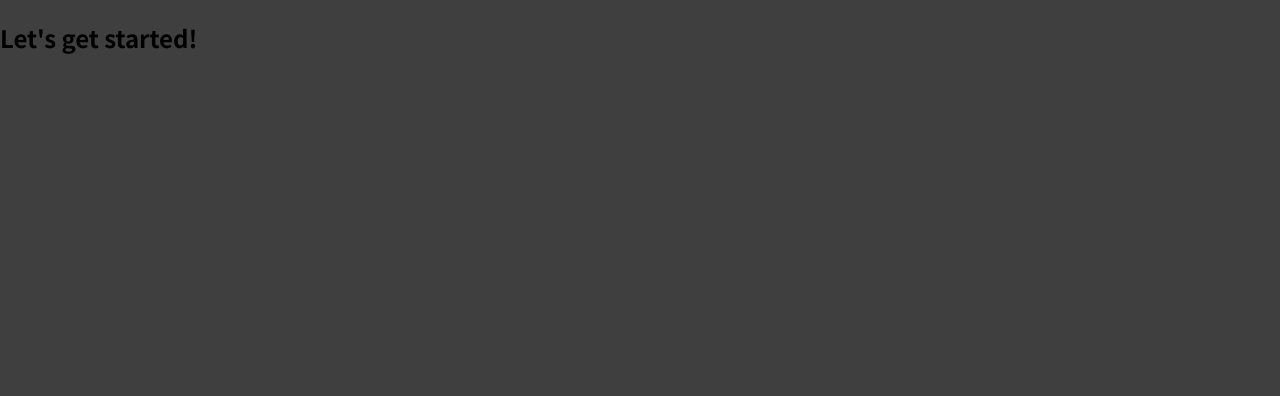
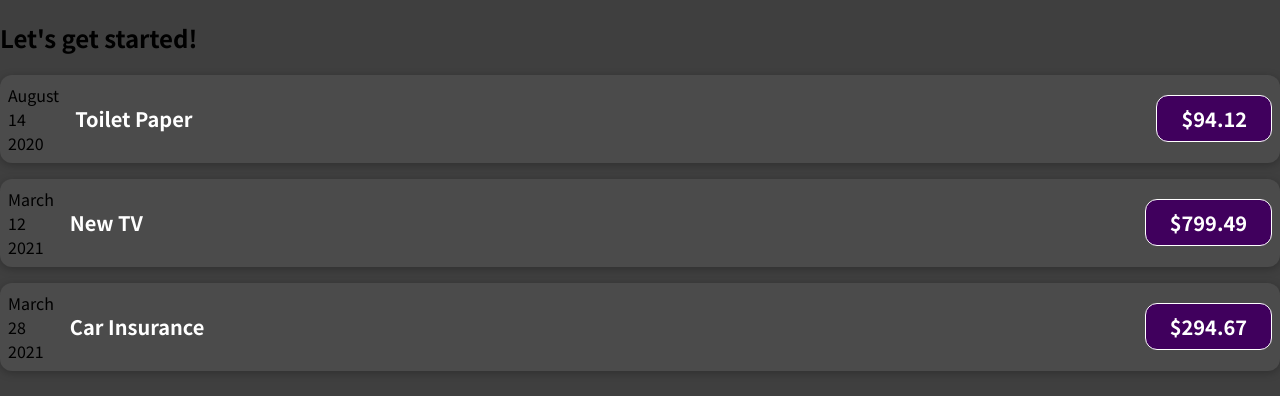
Before and after one commit to Deekay25/react, a JavaScript app in the folder react-course/: page / in a window 1280 px wide. Shown: the top 396 px of the page. Built offline with nearby package versions, Linux system fonts and the light colour scheme.

Commit message:
done with expense item component

```diff
--- a/react-course/src/App.js
+++ b/react-course/src/App.js
@@ -1,7 +1,35 @@
+import ExpenseItems from './components/ExpenseItems'
+
 function App() {
+  const expenses = [
+    {
+      id: "e1",
+      title: "Toilet Paper",
+      amount: 94.12,
+      date: new Date(2020, 7, 14),
+    },
+    { id: "e2", title: "New TV", amount: 799.49, date: new Date(2021, 2, 12) },
+    {
+      id: "e3",
+      title: "Car Insurance",
+      amount: 294.67,
+      date: new Date(2021, 2, 28),
+    },
+    {
+      id: "e4",
+      title: "New Desk (Wooden)",
+      amount: 450,
+      date: new Date(2021, 5, 12),
+    },
+  ];
   return (
     <div>
       <h2>Let's get started!</h2>
+      {/* expenseitems here is called components */}
+      {/* the attributes are called props */}
+      <ExpenseItems t= {expenses[0].title} a={expenses[0].amount} d={expenses[0].date}></ExpenseItems>
+      <ExpenseItems t= {expenses[1].title} a={expenses[1].amount} d={expenses[1].date}></ExpenseItems>
+      <ExpenseItems t= {expenses[2].title} a={expenses[2].amount} d={expenses[2].date}></ExpenseItems>
     </div>
   );
 }
--- /dev/null
+++ b/react-course/src/components/ExpenseItems.css
@@ -0,0 +1,56 @@
+.expense-item {
+  display: flex;
+  justify-content: space-between;
+  align-items: center;
+  box-shadow: 0 2px 8px rgba(0, 0, 0, 0.25);
+  padding: 0.5rem;
+  margin: 1rem 0;
+  border-radius: 12px;
+  background-color: #4b4b4b;
+}
+
+.expense-item__description {
+  display: flex;
+  flex-direction: column;
+  gap: 1rem;
+  align-items: flex-end;
+  flex-flow: column-reverse;
+  justify-content: flex-start;
+  flex: 1;
+}
+
+.expense-item h2 {
+  color: #3a3a3a;
+  font-size: 1rem;
+  flex: 1;
+  margin: 0 1rem;
+  color: white;
+}
+
+.expense-item__price {
+  font-size: 1rem;
+  font-weight: bold;
+  color: white;
+  background-color: #40005d;
+  border: 1px solid white;
+  padding: 0.5rem;
+  border-radius: 12px;
+}
+
+@media (min-width: 580px) {
+  .expense-item__description {
+    flex-direction: row;
+    align-items: center;
+    justify-content: flex-start;
+    flex: 1;
+  }
+
+  .expense-item__description h2 {
+    font-size: 1.25rem;
+  }
+
+  .expense-item__price {
+    font-size: 1.25rem;
+    padding: 0.5rem 1.5rem;
+  }
+}
--- /dev/null
+++ b/react-course/src/components/ExpenseItems.js
@@ -0,0 +1,22 @@
+import "./ExpenseItems.css";
+// you name the function as the file name by convetion
+function ExpenseItems(props) {
+    const month = props.d.toLocaleString('en-US', { month: 'long' })
+    const day = props.d.toLocaleString('en-US', { day: '2-digit' })
+    const year = props.d.getFullYear();
+    return (
+      <div className="expense-item">
+        <div>
+          <div>{month}</div>
+          <div>{day}</div>
+          <div>{year}</div>
+        </div>
+        <div className="expense-item__description">
+          <h2>{props.t}</h2>
+          <div className="expense-item__price">${props.a}</div>
+        </div>
+      </div>
+    );
+}
+
+export default ExpenseItems;
```
Also changed, not shown: 1 other file (tests, documents, lock files or other folders).
